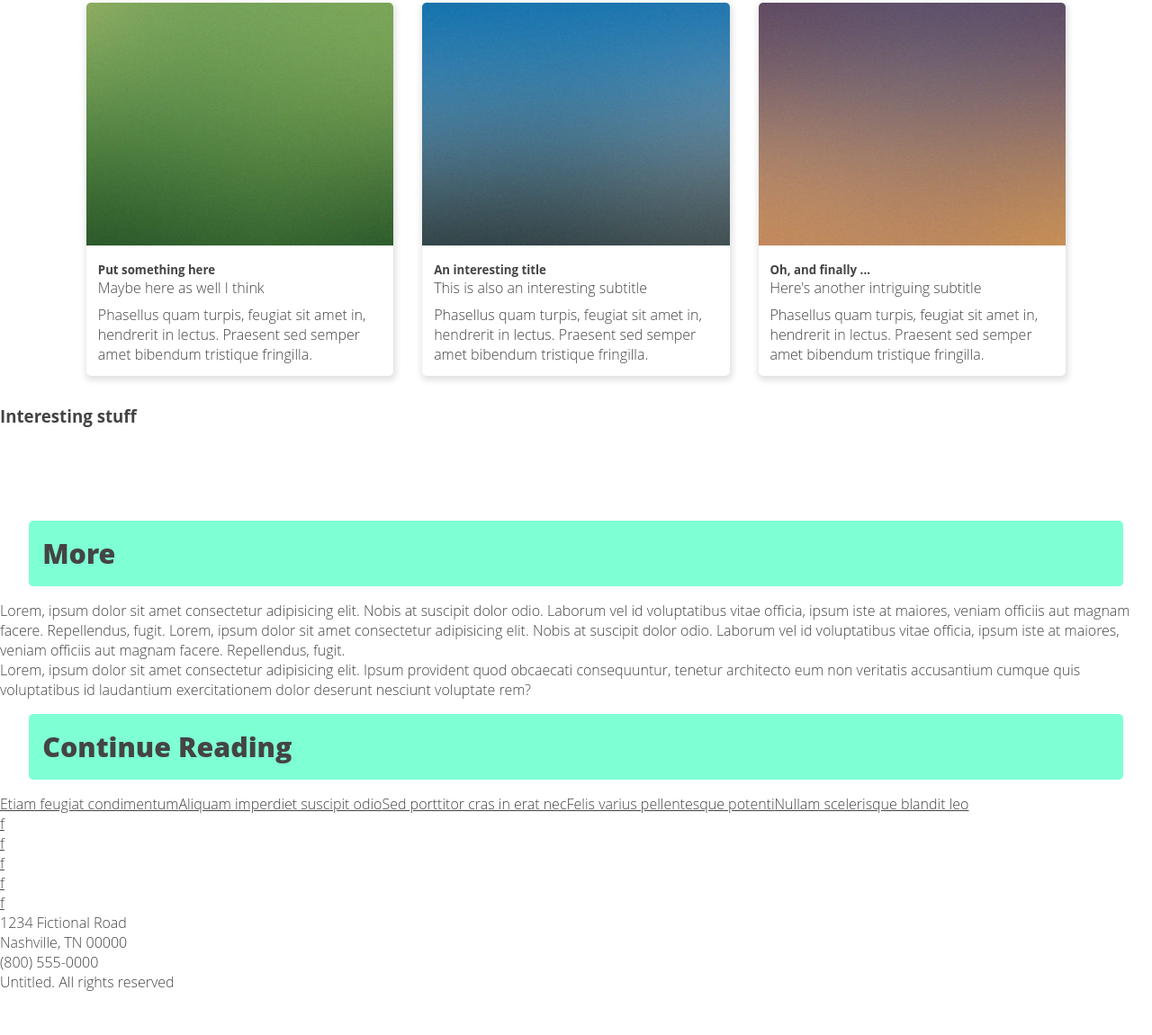
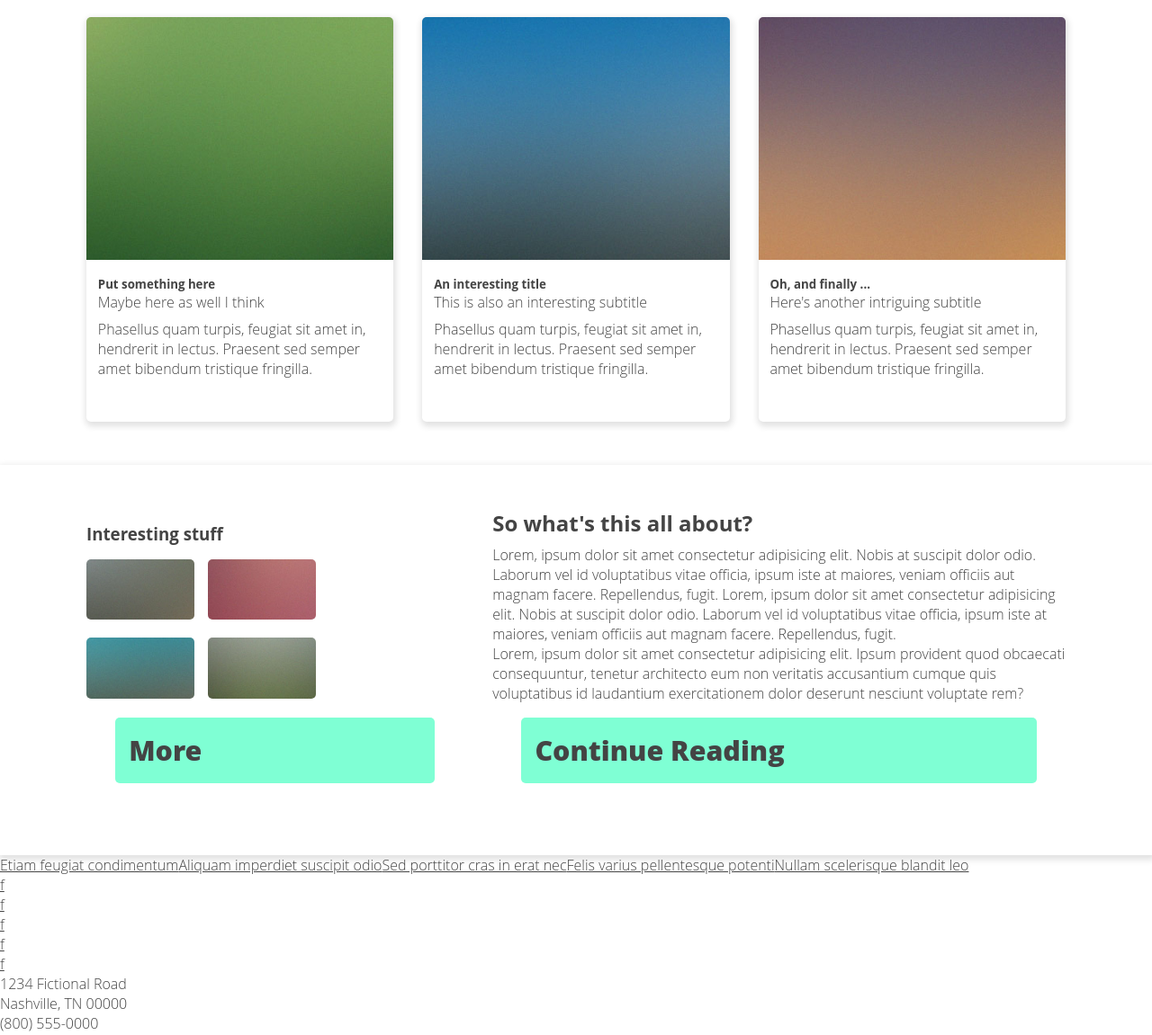
Before and after one commit to StyvenSoft/educational-institution-page, a website: page src/pug/index.pug in a window 1280 px wide. Shown: the part 502-1653 px from the top of the page at 90% size. Before the commit the page ends 1605 px from the top, so only its background shows below. Drawn offline with nearby package versions, Linux system fonts and the light colour scheme; files that its build step writes are made by us from their sources; files whose address does not match are found by name.

Commit message:
Created styles basics about section

```diff
--- a/src/pug/includes/about.pug
+++ b/src/pug/includes/about.pug
@@ -1,18 +1,18 @@
 .about__row
-    .column__two
+    .about__column-one
         h3.about__section Interesting stuff
         .projects
             .projects__col
-            img(src='#' alt='')
+                img(src='./assets/images/pic04.jpg' alt='Imagen project')
             .projects__col
-            img(src='#' alt='')
+                img(src='./assets/images/pic05.jpg' alt='Imagen project')
             .projects__col
-            img(src='#' alt='')
+                img(src='./assets/images/pic06.jpg' alt='Imagen project')
             .projects__col
-            img(src='#' alt='')
+                img(src='./assets/images/pic07.jpg' alt='Imagen project')
         a.button__primary(href='#') More
-    .column__one
-        h2.about__title
+    .about__column-two
+        h2.about__title So what's this all about?
         p.about__text Lorem, ipsum dolor sit amet consectetur adipisicing elit. Nobis at suscipit dolor odio. Laborum vel id voluptatibus vitae officia, ipsum iste at maiores, veniam officiis aut magnam facere. Repellendus, fugit. Lorem, ipsum dolor sit amet consectetur adipisicing elit. Nobis at suscipit dolor odio. Laborum vel id voluptatibus vitae officia, ipsum iste at maiores, veniam officiis aut magnam facere. Repellendus, fugit.
         p.about__text Lorem, ipsum dolor sit amet consectetur adipisicing elit. Ipsum provident quod obcaecati consequuntur, tenetur architecto eum non veritatis accusantium cumque quis voluptatibus id laudantium exercitationem dolor deserunt nesciunt voluptate rem?
         a.button__primary(href='#') Continue Reading
--- a/src/scss/main.scss
+++ b/src/scss/main.scss
@@ -9,3 +9,4 @@
 
 @import 'modules/buttons';
 @import 'modules/cards';
+@import 'modules/about';
--- a/src/scss/modules/_about.scss
+++ b/src/scss/modules/_about.scss
@@ -4,5 +4,32 @@
 
     &__row {
         padding: 3rem 6rem;
+        display: flex;
+
+        .about__column-one {
+            padding: 1rem 1rem 1rem 0;
+            width: 40%;
+
+            .projects {
+                display: grid;
+                grid-template-columns: 120px 120px;
+                grid-gap: 15px;
+                margin-top: 1rem;
+
+                &__col img {
+                    width: 100%;
+                    border-radius: 5px;
+
+                }
+            }
+        }
+        .about__column-two {
+            width: 60%;
+            padding-left: 1rem;
+
+            .about__title {
+                margin-bottom: 0.5rem;
+            }
+        }
     }
 }
--- a/src/scss/modules/_cards.scss
+++ b/src/scss/modules/_cards.scss
@@ -1,5 +1,5 @@
 section.cards {
-    margin: 2rem 6rem;
+    margin: 3rem 6rem;
 }
 .cards {
     display: grid;
@@ -22,6 +22,7 @@ section.cards {
 
     &__body {
         padding: 0.8rem;
+        padding-bottom: 3rem;
 
         &-subtitle {
             margin-bottom: 0.5rem;
```
Also changed, not shown: public/css/main.css, public/index.html.
